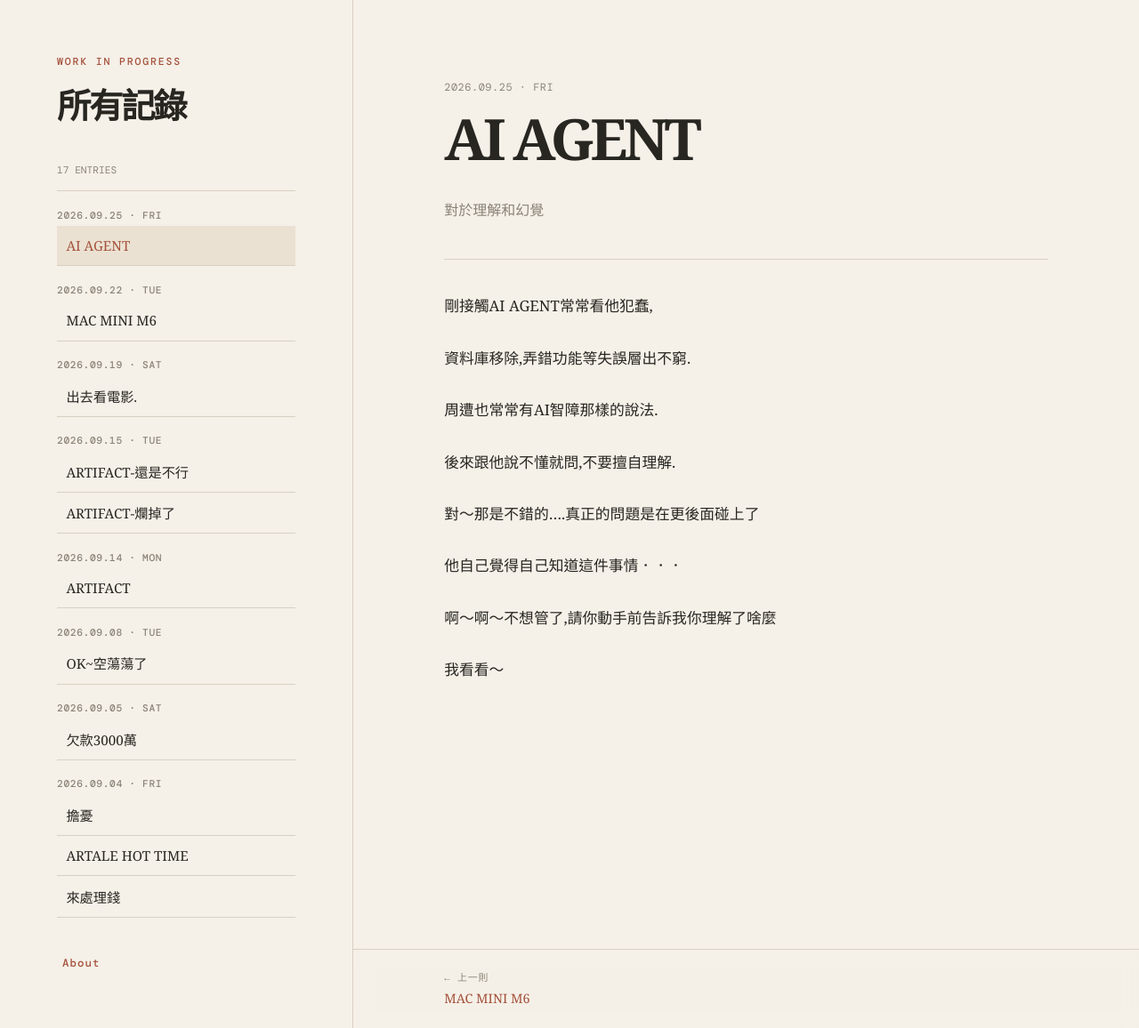
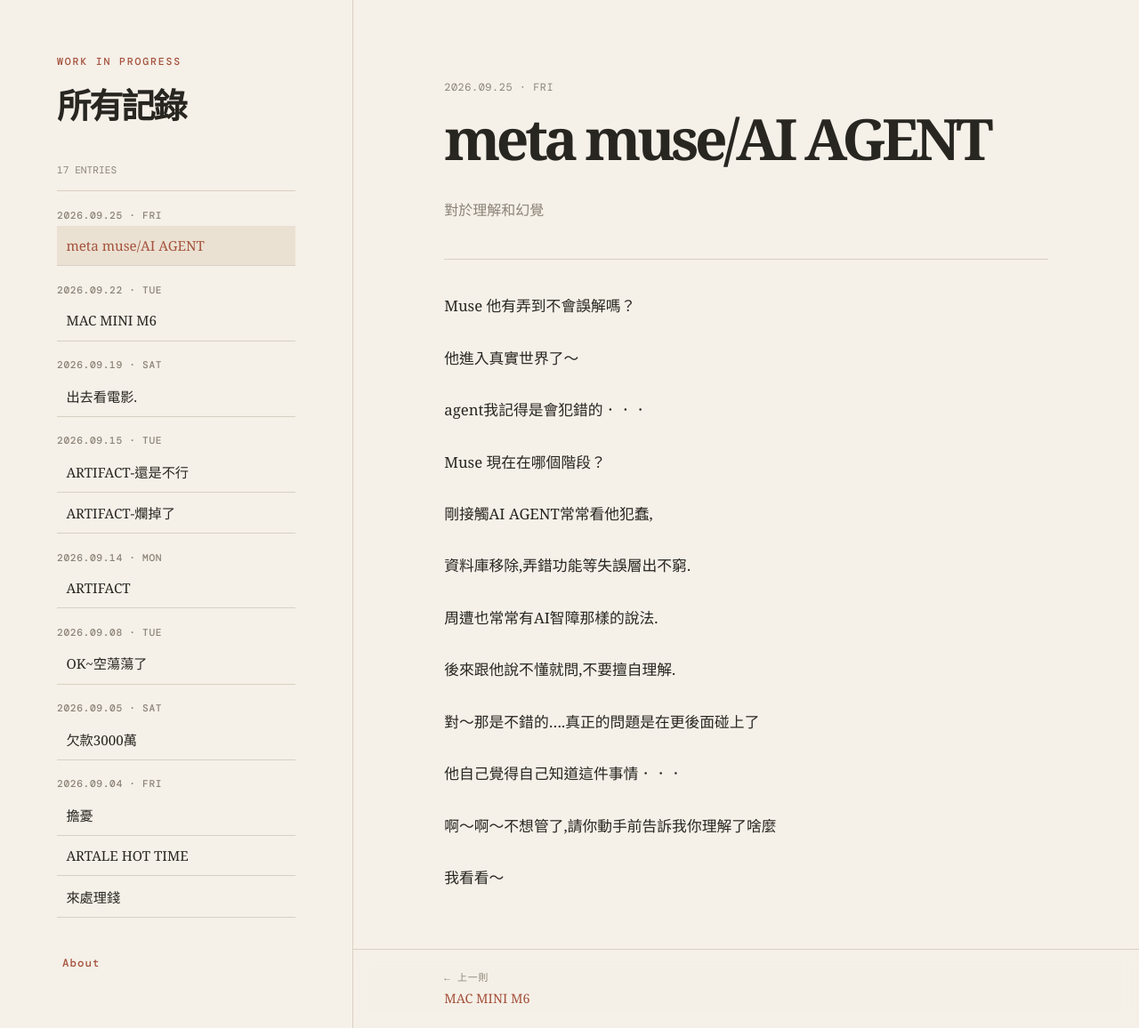
Before and after one commit to abc123994/abc123994.github.io, a Jekyll site: the page built from index.html, in a window 1280 px wide. Shown: the whole page at 89% size. Built offline with Jekyll 4.4.1, drawn with Linux system fonts in a browser that asks for light colours.

Commit message:
Update AI agent diary entry

```diff
--- a/diary/2026-09-25/01.md
+++ b/diary/2026-09-25/01.md
@@ -1,8 +1,16 @@
 ---
-title: AI AGENT
+title: meta muse/AI AGENT
 date: 2026-09-25 00:00:00
 summary: 對於理解和幻覺
 ---
+
+Muse 他有弄到不會誤解嗎？
+
+他進入真實世界了～
+
+agent我記得是會犯錯的．．．
+
+Muse 現在在哪個階段？
 
 剛接觸AI AGENT常常看他犯蠢,
 
```
